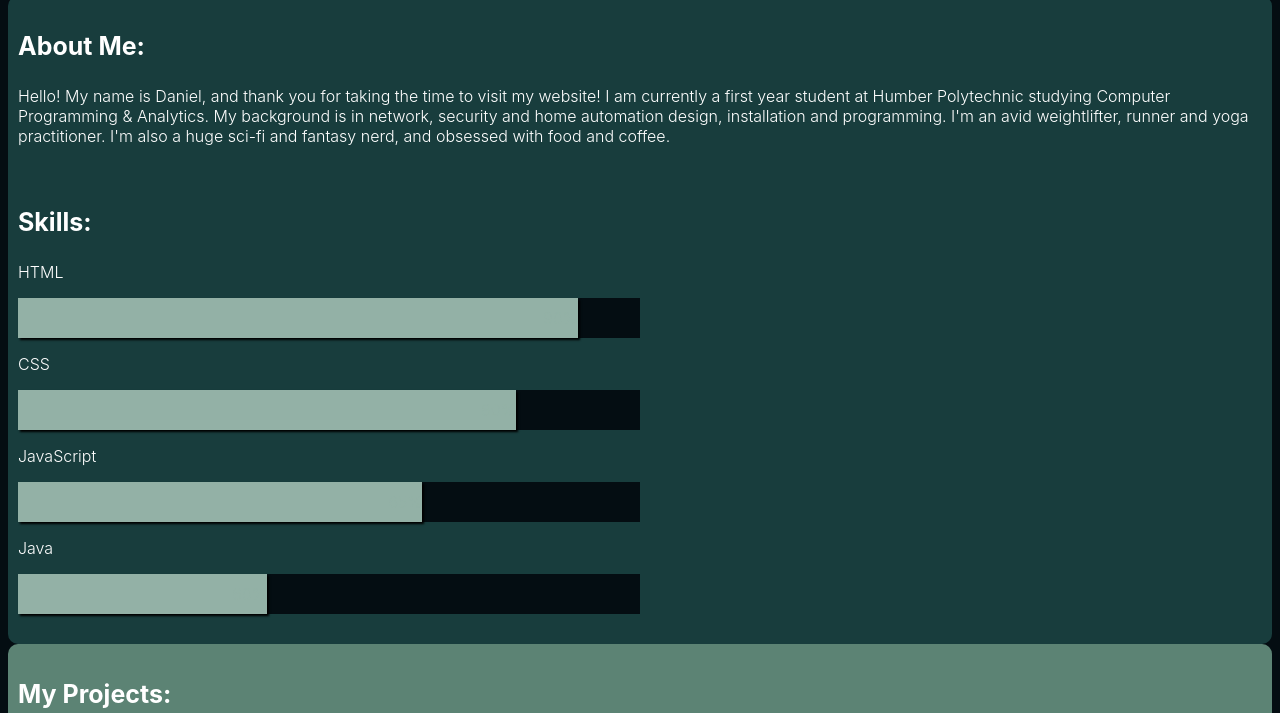
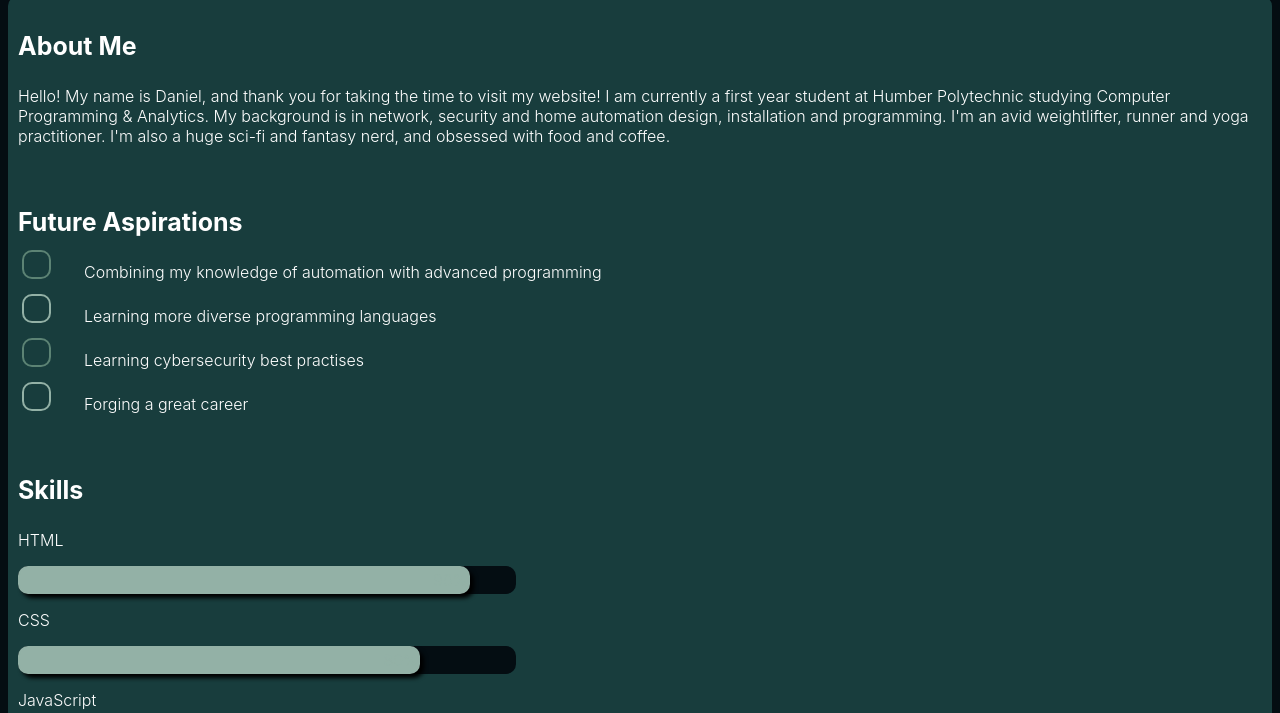
Before and after one commit to dangardiner90/my-portfolio, a plain HTML site: page index.html in a window 1280 px wide. Shown: the part 347-1060 px from the top of the page. Drawn offline with nearby package versions, Linux system fonts and the light colour scheme.

Commit message:
adding skill styling, future content

```diff
--- a/css/styles.css
+++ b/css/styles.css
@@ -155,6 +155,43 @@ h3 {
     border-radius: var(--border-radius);
 }
 
+
+ol {
+    padding-left: 50px;
+    list-style-type: none;
+}
+
+li {
+    color: var(--main-colour);
+    padding-left: 16px;
+    margin-top: 24px;
+    position: relative;
+    font-size: 16px;
+    line-height: 20px;
+
+    &:before {
+        content: '';
+        display: block;
+        height: 25px;
+        width: 25px;
+        border-radius: 10px;
+        border: 2px solid #ddd;
+        position: absolute;
+        top: -12px;
+        left: -46px;
+    }
+}
+
+ol.alternating-colours {
+    li:nth-child(odd):before {
+        border-color: var(--quaternary-colour);
+    }
+
+    li:nth-child(even):before {
+        border-color: var(--quinary-colour);
+    }
+}
+
 .project-container {
     display: grid;
     grid-template-rows: 3;
@@ -244,16 +281,20 @@ input {
 }
 
 .container {
-    width: 50%;
+    width: 40%;
     background-color: var(--secondary-colour);
+    border: 1px 1px 1px 0 solid black;
+    border-radius: 10px;
 }
 
 .skills {
     text-align: right;
-    padding-top: 10px;
-    padding-bottom: 10px;
+    padding-top: 2px;
+    padding-bottom: 2px;
     color: var(--quinary-colour);
-    box-shadow: 2px 2px 2px 0 black;
+    box-shadow: 4px 4px 4px 0 black;
+    border: 2px solid;
+    border-radius: 10px;
 }
 
 .html {
--- a/index.html
+++ b/index.html
@@ -32,7 +32,7 @@
     </header>
 
     <div class="about" id="about">
-        <h3>About Me:</h3>
+        <h3>About Me</h3>
         <p>Hello! My name is Daniel, and thank you for taking the time to visit my website!
             I am currently a first year student at Humber Polytechnic studying Computer Programming & Analytics.
             My background is in network, security and home automation design, installation and programming. I'm an
@@ -42,7 +42,23 @@
             coffee.
         </p>
         <br>
-        <h3>Skills:</h3>
+        <h3>Future Aspirations</h3>
+        <ol class="alternating-colours">
+            <li>
+                <p>Combining my knowledge of automation with advanced programming</p>
+            </li>
+            <li>
+                <p>Learning more diverse programming languages</p>
+            </li>
+            <li>
+                <p>Learning cybersecurity best practises</p>
+            </li>
+            <li>
+                <p>Forging a great career</p>
+            </li>
+        </ol>
+        <br>
+        <h3>Skills</h3>
 
         <div class="skills-container">
             <p>HTML</p>
@@ -69,7 +85,7 @@
     </div>
 
     <section class="project-container" id="project">
-        <h3>My Projects:</h3>
+        <h3>Projects</h3>
 
         <div class="project-item">
             <button type="button" class="project-button" id="project1" onclick="displayTextOne()">Dynamic Blog
@@ -125,7 +141,7 @@
     </section>
 
     <section class="contact" id="contact">
-        <h3>Contact Me:</h3>
+        <h3>Contact Me</h3>
         <form id="registerForm">
 
             <label for="name">Name:</label>
```
